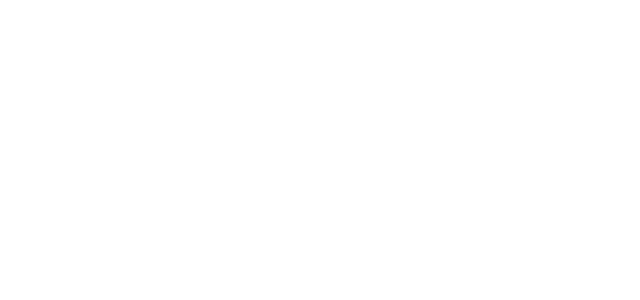
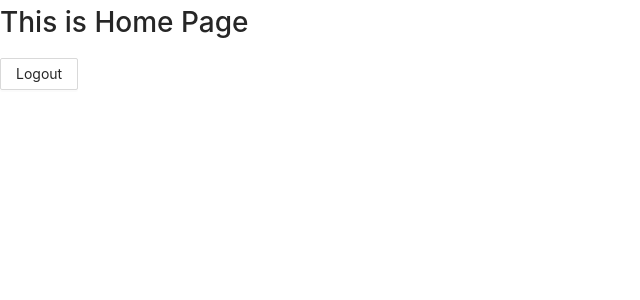
Before and after one commit to monis-iqbal/team-reporter-app, a React (Create React App) app: page /home in a window 1280 px wide. Shown: the top 300 px of the page, without its empty margins (0-640 px from the left). Built offline with nearby package versions, Linux system fonts and the light colour scheme.

Commit message:
Changes in Login Logout

```diff
--- a/src/pages/Home.js
+++ b/src/pages/Home.js
@@ -1,11 +1,16 @@
 import React from 'react'
-
+import { Button } from 'antd';
 const Home = () => {
+    const logoutHandler=()=>{
+        window.location.href = "/";
+    }
     return (
         <div>
-
+            <h1>This is Home Page</h1>
+            <Button onClick={logoutHandler}type="logout">Logout</Button>
         </div>
     )
+
 }
 
 export default Home
--- a/src/pages/Login.js
+++ b/src/pages/Login.js
@@ -5,7 +5,11 @@
 import './login.css'
 import { Link } from 'react-router-dom';
 const Login = () => {
-    const onFinish = (values) => {
+  const loginHandler=()=>{
+    window.location.href = "/home";
+    console.log('homePage')
+  }
+  const onFinish = (values) => {
         console.log('Received values of form: ', values);
         const userid=values.username;
         const password=values.password;
@@ -16,6 +20,8 @@
               console.log(`${userRecord[i].username} is Sucsessfully Login`);
               localStorage.setItem('isLoggedIn','1');
           }}
+
+
       };
     return (
       <div className='container'>
@@ -67,7 +73,7 @@
       </Form.Item>
 
       <Form.Item>
-        <Button type="primary" htmlType="submit" className="login-form-button">
+        <Button onClick={loginHandler} type="primary" htmlType="submit" className="login-form-button">
           Log in
         </Button>
         Or <Link to="/">Sign up Here</Link>
```
